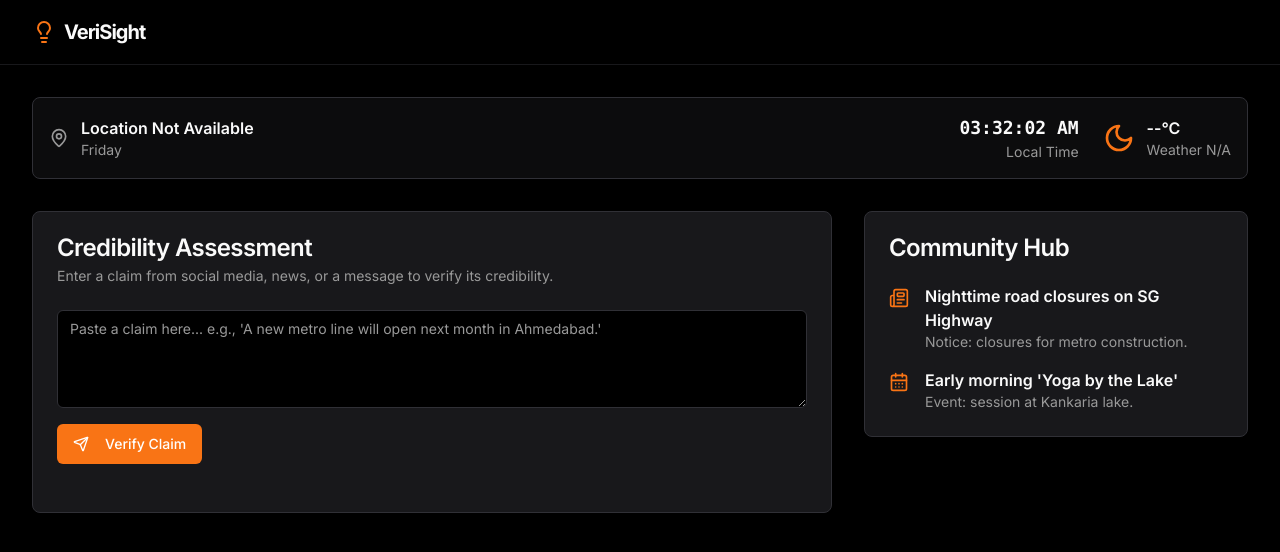
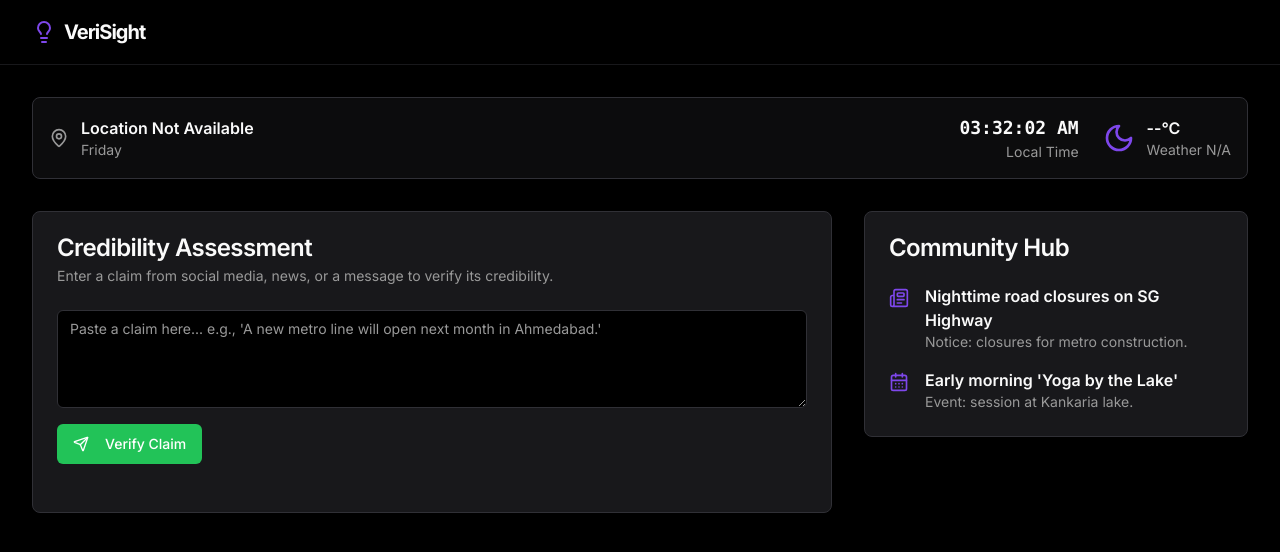
Before and after one commit to mihir0804/verisight-app, a Next.js app: page / in a window 1280 px wide. Shown: the top 552 px of the page. Built offline with nearby package versions, Linux system fonts and the light colour scheme; no server answers; what @genkit-ai/googleai, genkit would draw is missing.

Commit message:
Use green, violet, red colors for any other works in the app ok

```diff
--- a/src/app/globals.css
+++ b/src/app/globals.css
@@ -10,19 +10,19 @@
     --card-foreground: 240 10% 3.9%;
     --popover: 0 0% 100%;
     --popover-foreground: 240 10% 3.9%;
-    --primary: 25 95% 53%;
+    --primary: 140 70% 45%;
     --primary-foreground: 0 0% 98%;
     --secondary: 240 4.8% 95.9%;
     --secondary-foreground: 240 5.9% 10%;
     --muted: 240 4.8% 95.9%;
     --muted-foreground: 240 3.8% 46.1%;
-    --accent: 25 95% 53%;
+    --accent: 260 80% 60%;
     --accent-foreground: 0 0% 98%;
     --destructive: 0 84.2% 60.2%;
     --destructive-foreground: 0 0% 98%;
     --border: 240 5.9% 90%;
     --input: 240 5.9% 90%;
-    --ring: 25 95% 53%;
+    --ring: 140 70% 45%;
     --radius: 0.5rem;
     --chart-1: 12 76% 61%;
     --chart-2: 173 58% 39%;
@@ -48,19 +48,19 @@
     --card-foreground: 0 0% 98%;
     --popover: 240 5% 7%;
     --popover-foreground: 0 0% 98%;
-    --primary: 25 95% 53%;
+    --primary: 140 70% 45%;
     --primary-foreground: 0 0% 100%;
     --secondary: 240 5% 20%;
     --secondary-foreground: 0 0% 98%;
     --muted: 240 5% 15%;
     --muted-foreground: 0 0% 60%;
-    --accent: 25 95% 53%;
+    --accent: 260 80% 60%;
     --accent-foreground: 0 0% 100%;
     --destructive: 0 72% 51%;
     --destructive-foreground: 0 0% 98%;
     --border: 240 5% 20%;
     --input: 240 5% 20%;
-    --ring: 25 95% 53%;
+    --ring: 140 70% 45%;
     --chart-1: 220 70% 50%;
     --chart-2: 160 60% 45%;
     --chart-3: 30 80% 55%;
```
